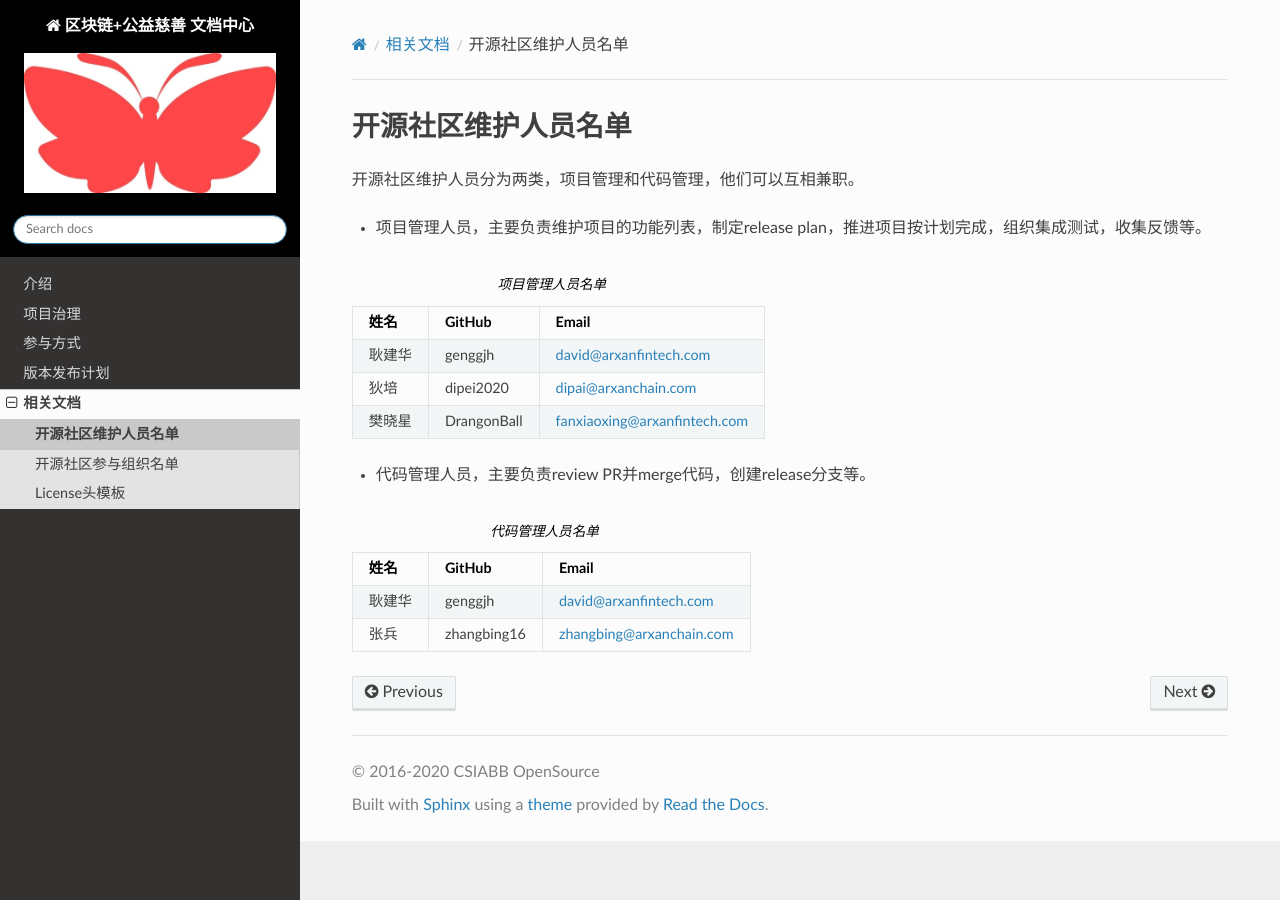
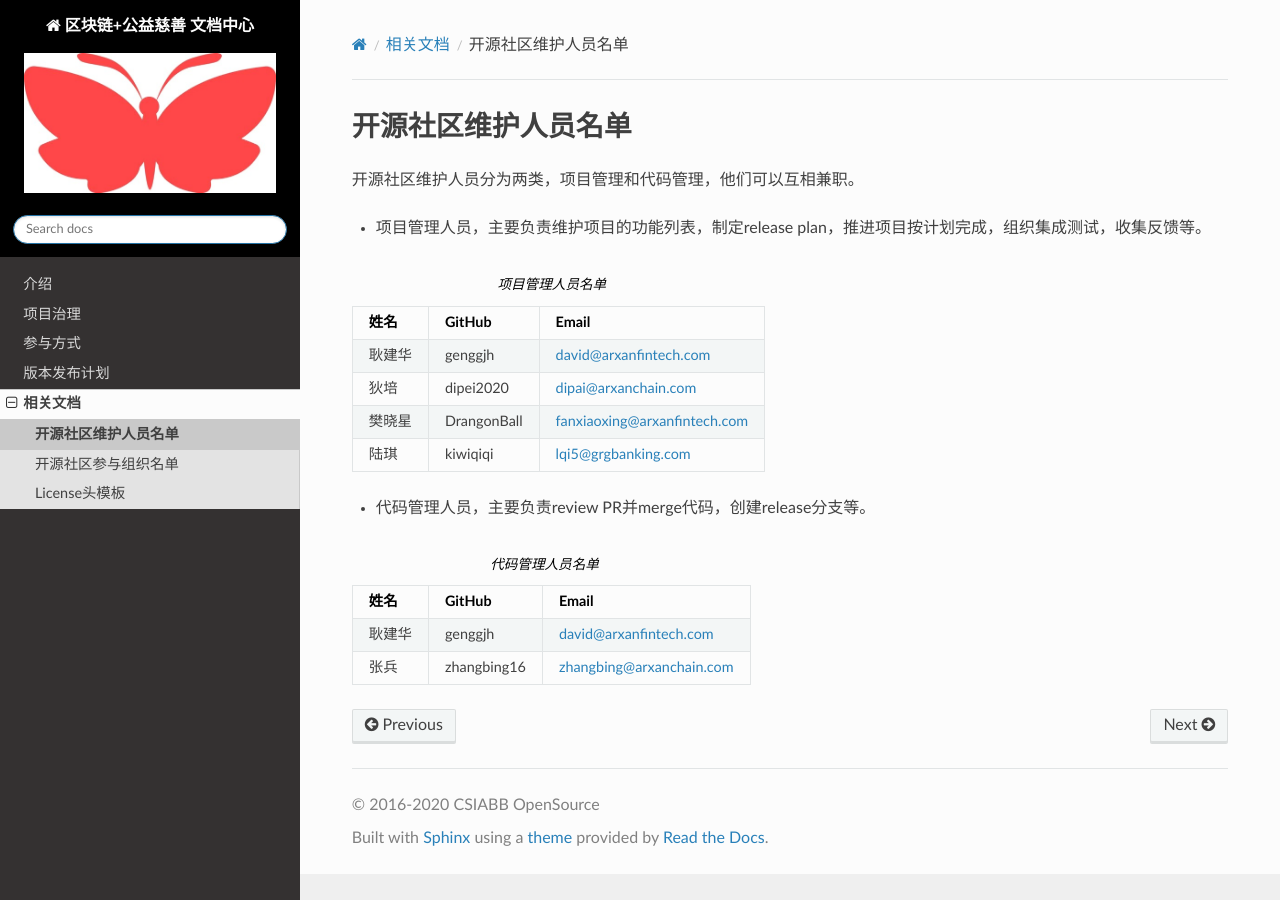
Before and after one commit to csiabb/documents, a Sphinx documentation site: the page built from source/related-docs/maintainers.rst, in a window 1280 px wide. Built offline with Sphinx 7.4.7 and the Read the Docs theme 2.0.0, drawn with Linux system fonts in a browser that asks for light colours; formulas are drawn with MathJax 3.

Commit message:
更新开源社区维护人员名单
Signed-off-by: 陆琪 <isabella.qilu2000@gmail.com; lqi5@grgbanking.com>

```diff
--- a/source/related-docs/maintainers.rst
+++ b/source/related-docs/maintainers.rst
@@ -15,7 +15,7 @@
    "耿建华", "genggjh", "david@arxanfintech.com"
    "狄培", "dipei2020", "dipai@arxanchain.com"
    "樊晓星", "DrangonBall", "fanxiaoxing@arxanfintech.com"
-
+   "陆琪", "kiwiqiqi", "lqi5@grgbanking.com"
 
 * 代码管理人员，主要负责review PR并merge代码，创建release分支等。
 
```
